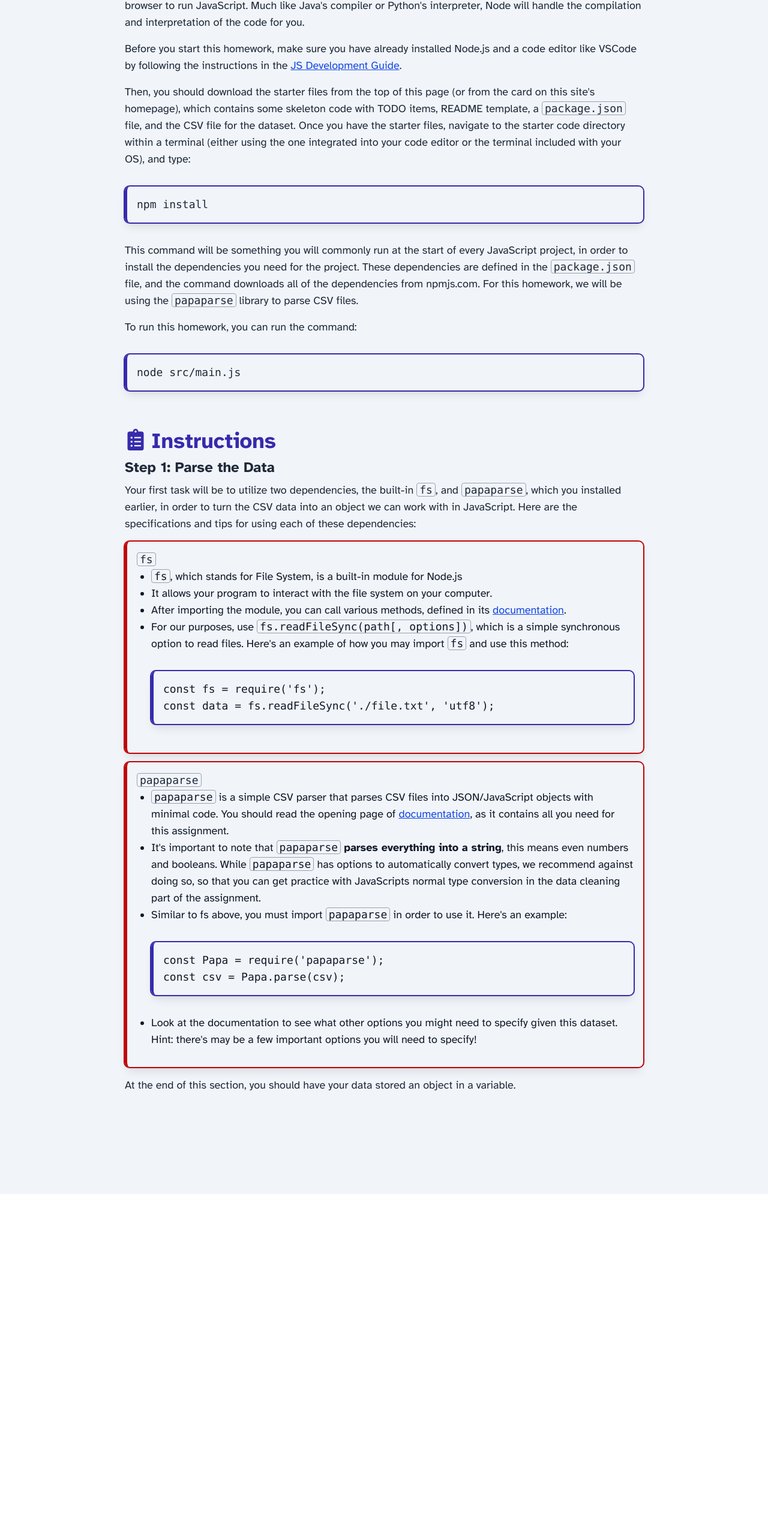
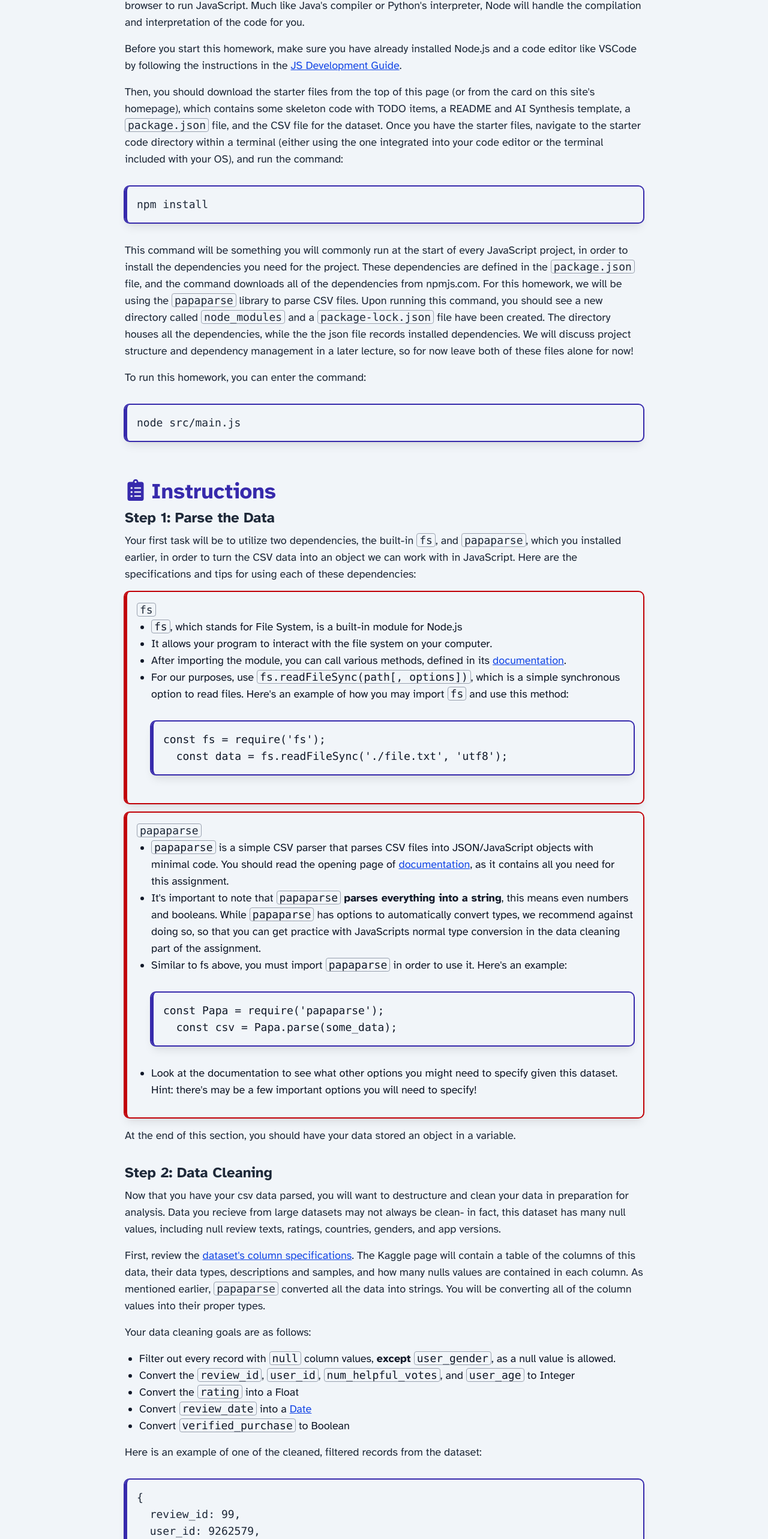
Before and after one commit to voravichs/cis_1962_sp_26, a React (Vite) app: page /1-data-analysis in a window 1280 px wide. Shown: the part 1033-3599 px from the top of the page at 60% size. Before the commit the page ends 3024 px from the top, so only its background shows below. Built offline with nearby package versions, Linux system fonts and the light colour scheme.

Commit message:
hw1 update 1

```diff
--- a/src/Routes/Assignments/1-DataAnalysis.jsx
+++ b/src/Routes/Assignments/1-DataAnalysis.jsx
@@ -46,16 +46,16 @@ function DataAnalysis() {
             Before you start this homework, make sure you have already installed Node.js and a code editor like VSCode by following the instructions in the <a className='text-blue-700 underline' href='dev-guide' target="_blank" rel="noopener noreferrer">JS Development Guide</a>.
           </p>
           <p className="mb-8">
-            Then, you should download the starter files from the top of this page (or from the card on this site's homepage), which contains some skeleton code with TODO items, README template, a <span className='inline-code'>package.json</span>  file, and the CSV file for the dataset. Once you have the starter files, navigate to the starter code directory within a terminal (either using the one integrated into your code editor or the terminal included with your OS), and type:
+            Then, you should download the starter files from the top of this page (or from the card on this site's homepage), which contains some skeleton code with TODO items, a README and AI Synthesis template, a <span className='inline-code'>package.json</span> file, and the CSV file for the dataset. Once you have the starter files, navigate to the starter code directory within a terminal (either using the one integrated into your code editor or the terminal included with your OS), and run the command:
           </p>
           <p className='p-4 border-l-4 border-indigo-800 rounded-lg ring-2 ring-indigo-800 mb-8 shadow-lg font-mono'>
             npm install
           </p>
           <p className="mb-4">
-            This command will be something you will commonly run at the start of every JavaScript project, in order to install the dependencies you need for the project. These dependencies are defined in the <span className='inline-code'>package.json</span> file, and the command downloads all of the dependencies from npmjs.com. For this homework, we will be using the <span className='inline-code'>papaparse</span> library to parse CSV files.
+            This command will be something you will commonly run at the start of every JavaScript project, in order to install the dependencies you need for the project. These dependencies are defined in the <span className='inline-code'>package.json</span> file, and the command downloads all of the dependencies from npmjs.com. For this homework, we will be using the <span className='inline-code'>papaparse</span> library to parse CSV files. Upon running this command, you should see a new directory called <span className='inline-code'>node_modules</span> and a <span className='inline-code'>package-lock.json</span> file have been created. The directory houses all the dependencies, while the the json file records installed dependencies. We will discuss project structure and dependency management in a later lecture, so for now leave both of these files alone for now!
           </p>
           <p className="mb-8">
-            To run this homework, you can run the command:
+            To run this homework, you can enter the command:
           </p>
           <pre className='p-4 border-l-4 border-indigo-800 rounded-lg ring-2 ring-indigo-800 mb-8 shadow-lg font-mono'>
             <code>
@@ -67,6 +67,9 @@ function DataAnalysis() {
         {/* Instructions */}
         <section className="mb-8 text-gray-800">
           <h2 className="text-2xl sm:text-3xl md:text-4xl text-indigo-800 font-bold mb-2 flex gap-2"><FaClipboardList />Instructions</h2>
+
+          {/* Step 1 */}
+          <section className='mb-8'>
             <h3 className='text-lg sm:text-xl md:text-2xl font-bold mb-2'>Step 1: Parse the Data</h3>
             <p className="mb-4">
               Your first task will be to utilize two dependencies, the built-in <span className='inline-code'>fs</span>, and <span className='inline-code'>papaparse</span>, which you installed earlier, in order to turn the CSV data into an object we can work with in JavaScript. Here are the specifications and tips for using each of these dependencies:
@@ -97,7 +100,7 @@ const data = fs.readFileSync('./file.txt', 'utf8');`}
                   <pre className='p-4 border-l-4 border-indigo-800 rounded-lg ring-2 ring-indigo-800 my-8 shadow-lg font-mono'>
                     <code>
                       {`const Papa = require('papaparse');
-const csv = Papa.parse(csv);`}
+  const csv = Papa.parse(some_data);`}
                     </code>
                   </pre>
 
@@ -108,6 +111,120 @@ const csv = Papa.parse(csv);`}
               At the end of this section, you should have your data stored an object in a variable.
             </p>
           </section>
+
+          {/* Step 2 */}
+          <section className='mb-8'>
+            <h3 className='text-lg sm:text-xl md:text-2xl font-bold mb-2'>Step 2: Data Cleaning</h3>
+            <p className="mb-4">
+              Now that you have your csv data parsed, you will want to destructure and clean your data in preparation for analysis. Data you recieve from large datasets may not always be clean- in fact, this dataset has many null values, including null review texts, ratings, countries, genders, and app versions.
+            </p>
+            <p className="mb-4">
+              First, review the <a className='text-blue-700 underline' href='https://www.kaggle.com/datasets/pratyushpuri/multilingual-mobile-app-reviews-dataset-2025' target="_blank" rel="noopener noreferrer">dataset's column specifications</a>. The Kaggle page will contain a table of the columns of this data, their data types, descriptions and samples, and how many nulls values are contained in each column. As mentioned earlier, <span className='inline-code'>papaparse</span> converted all the data into strings. You will be converting all of the column values into their proper types.
+            </p>
+            <p className="mb-4">
+              Your data cleaning goals are as follows:
+            </p>
+            <ul className="text-lg mb-4 ml-6 list-disc text-gray-900">
+              <li>Filter out every record with <span className='inline-code'>null</span> column values, <b>except</b> <span className='inline-code'>user_gender</span>, as a null value is allowed.</li>
+              <li>Convert the <span className='inline-code'>review_id</span>, <span className='inline-code'>user_id</span>, <span className='inline-code'>num_helpful_votes</span>, and <span className='inline-code'>user_age</span> to Integer</li>
+              <li>Convert the <span className='inline-code'>rating</span> into a Float</li>
+              <li>Convert <span className='inline-code'>review_date</span> into a <a className='text-blue-700 underline' href='https://developer.mozilla.org/en-US/docs/Web/JavaScript/Reference/Global_Objects/Date' target="_blank" rel="noopener noreferrer">Date</a></li>
+              <li>Convert <span className='inline-code'>verified_purchase</span> to Boolean</li>
+            </ul>
+            <p className="mb-8">
+              Here is an example of one of the cleaned, filtered records from the dataset:
+            </p>
+            <pre className='p-4 border-l-4 border-indigo-800 rounded-lg ring-2 ring-indigo-800 my-8 shadow-lg font-mono'>
+              <code>
+                {`{
+  review_id: 99,
+  user_id: 9262579,
+  app_name: 'Grammarly',
+  app_category: 'Music & Audio',
+  review_text: 'Stupido malattia donna magari già posare sbagliare qualità.
+    Tempo vino morale sviluppo ora popolazione avvicinare.',
+  review_language: 'fi',
+  rating: 2.3,
+  review_date: 2024-06-28T22:59:58.000Z,
+  verified_purchase: false,
+  device_type: 'Windows Phone',
+  num_helpful_votes: 1090,
+  user_age: 44,
+  user_country: 'Vietnam',
+  user_gender: '',
+  app_version: '6.9.40-beta'
+}`}
+              </code>
+            </pre>
+            <p className="mb-8">
+              At the end of this section, you should have an object that contained your filtered and cleaned data. Make sure your properties <b>exactly</b> match the property names from the original dataset and have the correct data types stored in them.
+            </p>
+          </section>
+
+          {/* Step 3 */}
+          <section className='mb-8'>
+            <h3 className='text-lg sm:text-xl md:text-2xl font-bold mb-2'>Step 3: Sentiment Analysis</h3>
+            <p className="mb-4">
+              With newly cleaned data, we are now ready to start analysing it! In this step, we will add a property to each record called <span className='inline-code'>sentiment</span> that represents a general label of the rating each user granted to apps. We will also destructure some parts of the reviews for analysis later on.
+            </p>
+            <p className="mb-4">
+              Write a function called <span className='inline-code'>labelSentiment()</span> that takes in a rating as an argument and returns strings based on that rating:
+            </p>
+            <ul className="text-lg mb-4 ml-6 list-disc text-gray-900">
+              <li><span className='inline-code'>positive</span> if the rating is greater than 4.0.</li>
+              <li><span className='inline-code'>neutral</span> if the rating is between 2.0 and 3.0.</li>
+              <li><span className='inline-code'>negative</span> if the rating is below 2.0</li>
+            </ul>
+            <p className="mb-4">
+              Then, use this function to label every data record with a new property called <span className='inline-code'>sentiment</span>.
+            </p>
+            <p className="mb-4">
+              Next, we will print out a breakdown of the sentiments by App, and then by language. You should format your <span className='inline-code'>console.log</span> statements similar to the examples below:
+            </p>
+            <pre className='p-4 border-l-4 border-indigo-800 rounded-lg ring-2 ring-indigo-800 my-8 shadow-lg font-mono'>
+              <code>
+                {`WhatsApp- Positive: 0, Neutral: 0, Negative: 0
+...
+fr- Positive: 0, Neutral: 0, Negative: 0`}
+              </code>
+            </pre>
+            <p className='mb-4'>
+              For this section, you may find destructuring your objects to be helpful in processing and sorting your data. Also, you may find template literals to be helpful to print out complex lines like the ones shown above. Refer to the lecture slides for how you can use both of these syntactical techniques!
+            </p>
+          </section>
+
+          {/* Step 4 */}
+          <section className='mb-8'>
+            <h3 className='text-lg sm:text-xl md:text-2xl font-bold mb-2'>Step 4: Basic NLP</h3>
+            <p className="mb-4">
+              With newly cleaned data, we are now ready to start analysing it! In this step, we will add a property to each record called <span className='inline-code'>sentiment</span> that represents a general label of the rating each user granted to apps. We will also destructure some parts of the reviews for analysis later on.
+            </p>
+            <p className="mb-4">
+              Write a function called <span className='inline-code'>labelSentiment()</span> that takes in a rating as an argument and returns strings based on that rating:
+            </p>
+            <ul className="text-lg mb-4 ml-6 list-disc text-gray-900">
+              <li><span className='inline-code'>positive</span> if the rating is greater than 4.0.</li>
+              <li><span className='inline-code'>neutral</span> if the rating is between 2.0 and 3.0.</li>
+              <li><span className='inline-code'>negative</span> if the rating is below 2.0</li>
+            </ul>
+            <p className="mb-4">
+              Then, use this function to label every data record with a new property called <span className='inline-code'>sentiment</span>.
+            </p>
+            <p className="mb-4">
+              Next, we will print out a breakdown of the sentiments by App, and then by language. You should format your <span className='inline-code'>console.log</span> statements similar to the examples below:
+            </p>
+            <pre className='p-4 border-l-4 border-indigo-800 rounded-lg ring-2 ring-indigo-800 my-8 shadow-lg font-mono'>
+              <code>
+                {`WhatsApp- Positive: 0, Neutral: 0, Negative: 0
+...
+fr- Positive: 0, Neutral: 0, Negative: 0`}
+              </code>
+            </pre>
+            <p className='mb-4'>
+              For this section, you may find destructuring your objects to be helpful in processing and sorting your data. Also, you may find template literals to be helpful to print out complex lines like the ones shown above. Refer to the lecture slides for how you can use both of these syntactical techniques!
+            </p>
+          </section>
+        </section>
       </div>
     </div>
   )
```
Lines whose indentation alone changed are shown as unchanged.
